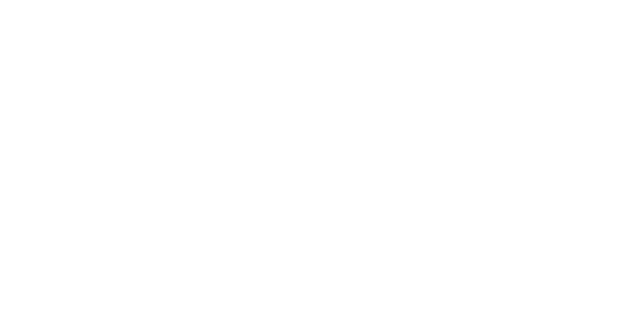
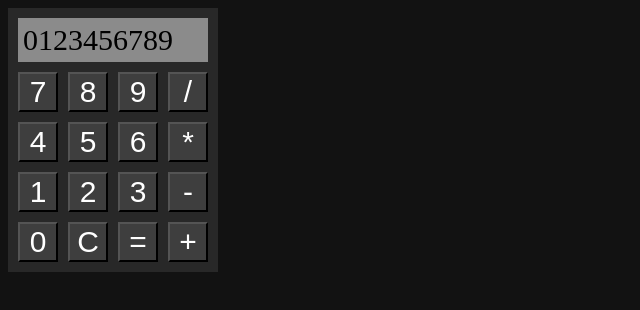
Before and after one commit to Ashtonautica/odin-calculator, a plain HTML site: page index.html in a window 1280 px wide. Shown: the whole page, without its empty margins (0-640 px from the left). Drawn offline with Linux system fonts and the light colour scheme.

Commit message:
Create calculator on webpage

```diff
--- a/index.html
+++ b/index.html
@@ -5,8 +5,35 @@
     <meta name="viewport" content="width=device-width, initial-scale=1.0">
     <title>Odin Calculator</title>
     <script src="./script.js" defer></script>
+    <link rel="stylesheet" href="style.css">
 </head>
 <body>
-
+    <div id="calculator">
+        <div id="display">0123456789</div>
+        <div id="row0" class="row">
+            <button type="button" id="7">7</button>
+            <button type="button" id="8">8</button>
+            <button type="button" id="9">9</button>
+            <button type="button" id="/">/</button>
+        </div>
+        <div id="row1" class="row">
+            <button type="button" id="4">4</button>
+            <button type="button" id="5">5</button>
+            <button type="button" id="6">6</button>
+            <button type="button" id="*">*</button>
+        </div>
+        <div id="row2" class="row">
+            <button type="button" id="1">1</button>
+            <button type="button" id="2">2</button>
+            <button type="button" id="3">3</button>
+            <button type="button" id="-">-</button>
+        </div>
+        <div id="row3" class="row">
+            <button type="button" id="0">0</button>
+            <button type="button" id="C">C</button>
+            <button type="button" id="=">=</button>
+            <button type="button" id="+">+</button>
+        </div>
+    </div>
 </body>
 </html>
--- /dev/null
+++ b/style.css
@@ -0,0 +1,31 @@
+body{
+    background-color: #121212;
+    font-size: 30px;
+}
+
+#calculator {
+    background-color: #282828;
+    width: fit-content;
+    padding: 10px;
+    display: flex;
+    flex-direction: column;
+    gap: 10px;
+}
+
+#display {
+    background-color: #8b8b8b;
+    color: black;
+    padding: 5px;
+}
+
+.row {
+    display: flex;
+    gap: 10px;
+}
+
+button {
+    background-color: #3e3e3e;
+    color: white;
+    width: 40px;
+    font-size: inherit;
+}
```
